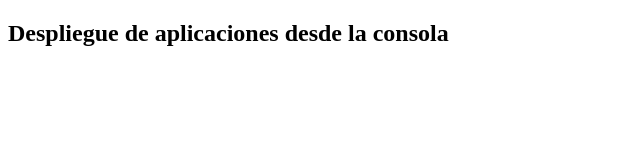
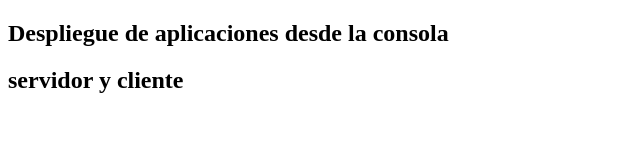
Before and after one commit to hugovr1208/ejercicio4, a plain HTML site: page index.html in a window 1280 px wide. Shown: the whole page, without its empty margins (0-640 px from the left). Drawn offline with Linux system fonts and the light colour scheme.

Commit message:
commit de un nuevo modulo, serviro y cliente

```diff
--- a/index.html
+++ b/index.html
@@ -7,5 +7,6 @@
   </head>
   <body>
     <h2><b>Despliegue de aplicaciones desde la consola</b></h2>
+<h2><b>servidor y cliente</b></h2>
   </body>
 </html>
```
